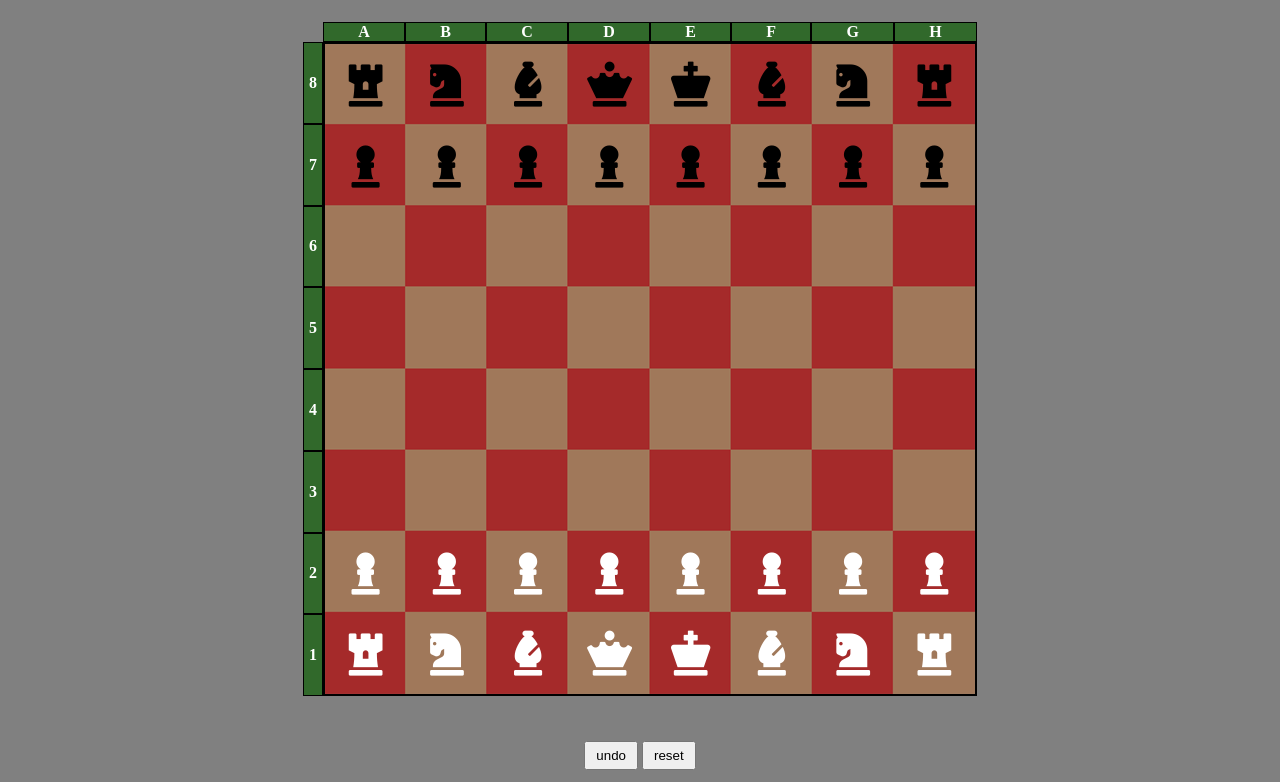
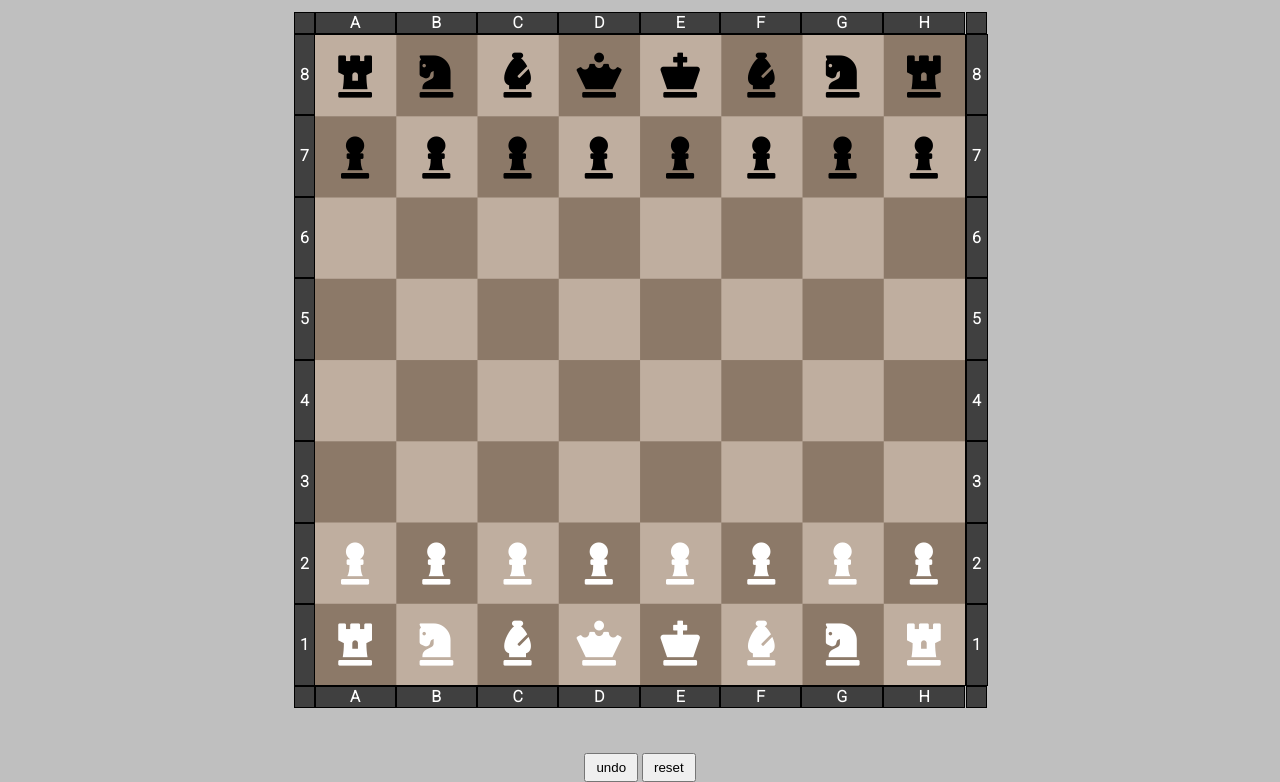
Before and after one commit to 23nith/Chess-Functional, a plain HTML site: page chess-functional/index.html in a window 1280 px wide. Shown: the part 144-926 px from the top of the page. Drawn offline with Linux system fonts and the light colour scheme.

Commit message:
updated design

```diff
--- a/chess-functional/app.js
+++ b/chess-functional/app.js
@@ -1,3 +1,5 @@
+let highlightColor =  "rgba(66, 245, 72, .5)";
+
 const threatDirection = {
     0 : "North",
     1 : "South",
@@ -679,7 +681,7 @@ function highlightTiles(_homeTile, movement, sliding, piece, forChecking){
                 if(!checking){
                     tiles[validMove].setAttribute("ondragover", "dropAllow(event)");
                     // tiles[validMove].style.backgroundColor = "#F91F15";
-                    tiles[validMove].style.backgroundColor = "rgb(255, 0, 0, .5)";
+                    tiles[validMove].style.backgroundColor = highlightColor;
                 }
                 if(checking){
                     // tiles[validMove].style.backgroundColor = "#f57842"; //**(b)
@@ -801,7 +803,7 @@ function highlightTiles(_homeTile, movement, sliding, piece, forChecking){
                                         // continue;
                                             currentTile.setAttribute("ondragover", "dropAllow(event)");
                                             // currentTile.style.backgroundColor = "#F91F15";
-                                            currentTile.style.backgroundColor = "rgb(255, 0, 0, .5)";
+                                            currentTile.style.backgroundColor = highlightColor;
                                         }
                                         if(checking && tileNumber != parseInt(_homeTile)){
                                             // currentTile.style.backgroundColor = "#48f542";
@@ -852,7 +854,7 @@ function highlightTiles(_homeTile, movement, sliding, piece, forChecking){
                                             // console.log("enemy piece");
                                             currentTile.setAttribute("ondragover", "dropAllow(event)");
                                             // currentTile.style.backgroundColor = "#F91F15";
-                                            currentTile.style.backgroundColor = "rgb(255, 0, 0, .5)";
+                                            currentTile.style.backgroundColor = highlightColor;
                                         }
                                         if(checking && tileNumber != parseInt(_homeTile)){
                                             // currentTile.style.backgroundColor = "#48f542";
@@ -902,7 +904,7 @@ function highlightTiles(_homeTile, movement, sliding, piece, forChecking){
                             if(!checking && tileNumber != parseInt(_homeTile)){
                                 currentTile.setAttribute("ondragover", "dropAllow(event)");
                                 // currentTile.style.backgroundColor = "#F91F15";
-                                currentTile.style.backgroundColor = "rgb(255, 0, 0, .5)";
+                                currentTile.style.backgroundColor = highlightColor;
                             }
                             if(checking && tileNumber != parseInt(_homeTile)){
                                 // currentTile.style.backgroundColor = "#48f542"; //*(b)
--- a/chess-functional/index.html
+++ b/chess-functional/index.html
@@ -12,6 +12,9 @@
         href="style.css">
     <link href="https://cdnjs.cloudflare.com/ajax/libs/font-awesome/5.9.0/css/all.min.css"
         rel="stylesheet">
+    <link rel="preconnect" href="https://fonts.googleapis.com">
+    <link rel="preconnect" href="https://fonts.gstatic.com" crossorigin>
+    <link href="https://fonts.googleapis.com/css2?family=Roboto:wght@300&display=swap" rel="stylesheet">
 </head>
 
 <body>
@@ -52,6 +55,8 @@
     </div>
 
     <div class="wrapper-2">
+        <div class="wrapper-3">
+            <div class="corner"></div>
             <div class="top-coordinate">
                 <div>A</div>
                 <div>B</div>
@@ -61,6 +66,8 @@
                 <div>F</div>
                 <div>G</div>
                 <div>H</div>
+            </div>
+            <div class="corner"></div>
         </div>
         <div class="wrapper-1">
             <div class="left-coordinate">
@@ -74,6 +81,30 @@
                 <div>1</div>
             </div>
             <div class="container"></div>
+            <div class="left-coordinate">
+                <div>8</div>
+                <div>7</div>
+                <div>6</div>
+                <div>5</div>
+                <div>4</div>
+                <div>3</div>
+                <div>2</div>
+                <div>1</div>
+            </div>
+        </div>
+        <div class="wrapper-3">
+            <div class="corner"></div>
+            <div class="top-coordinate">
+                <div>A</div>
+                <div>B</div>
+                <div>C</div>
+                <div>D</div>
+                <div>E</div>
+                <div>F</div>
+                <div>G</div>
+                <div>H</div>
+            </div>
+            <div class="corner"></div>
         </div>
     </div>
 
--- a/chess-functional/style.css
+++ b/chess-functional/style.css
@@ -8,21 +8,23 @@ body {
     justify-content: center;
     align-items: center;
     user-select: none;
-    background-color: grey;
+    background-color: #BFBFBF;
+    font-family: 'Roboto', sans-serif;
 }
 
 .container {
     display: grid;
     width: 650px;
     height: 650px;
-    border: solid black 2px;
+    border: solid black 1px;
     grid-template-columns: repeat(8, 1fr);
     grid-template-rows: repeat(8, 1fr);
     /* margin-top: 15px; */
     /* background-image: url("background.PNG"); */
     /* background-image: url("board-plain.PNG"); */
     /* background-image: url("board-plain-cropped.png"); */
-    background-image: url("board-plain-resized.png");
+    /* background-image: url("board-plain-resized.png"); */
+    background-image: url("newcolor.png");
     background-repeat: no-repeat;
     background-size: cover;
 }
@@ -121,10 +123,12 @@ p {
     /* width: 654.5px; */
     display: flex;
     flex-direction: row;
-    margin-left: 20px;
+    /* margin-left: 20px; */
     /* align-content: flex-end;
     align-items: flex-end;
     justify-content: flex-end; */
+    flex-grow: 1;
+    width: 651px;
 }
 
 .left-coordinate div{
@@ -133,9 +137,11 @@ p {
     display: flex;
     justify-content: center;
     align-items: center;
-    background-color: #31692b;
+    background-color: #404040;
     font-weight: 700;
     color: white;
+    max-width: 20px;
+    min-width: 20px;
 }
 
 .top-coordinate div{
@@ -144,7 +150,23 @@ p {
     display: flex;
     justify-content: center;
     align-items: center;
-    background-color: #31692b;
+    background-color: #404040;
     font-weight: 700;
     color: white;
+    height: 20px;
 }
+
+.corner {
+    /* width: 20px; */
+    width: 19px;
+    height: 20px;
+    max-width: 20px;
+    max-height: 20px;
+    border: solid black 1px;
+    background-color: #404040;
+}
+
+.wrapper-3 {
+    display: flex;
+    flex-direction: row;
+}
```
Also changed, not shown: chess-functional/newcolor.png (added). Lines whose indentation alone changed are shown as unchanged.
